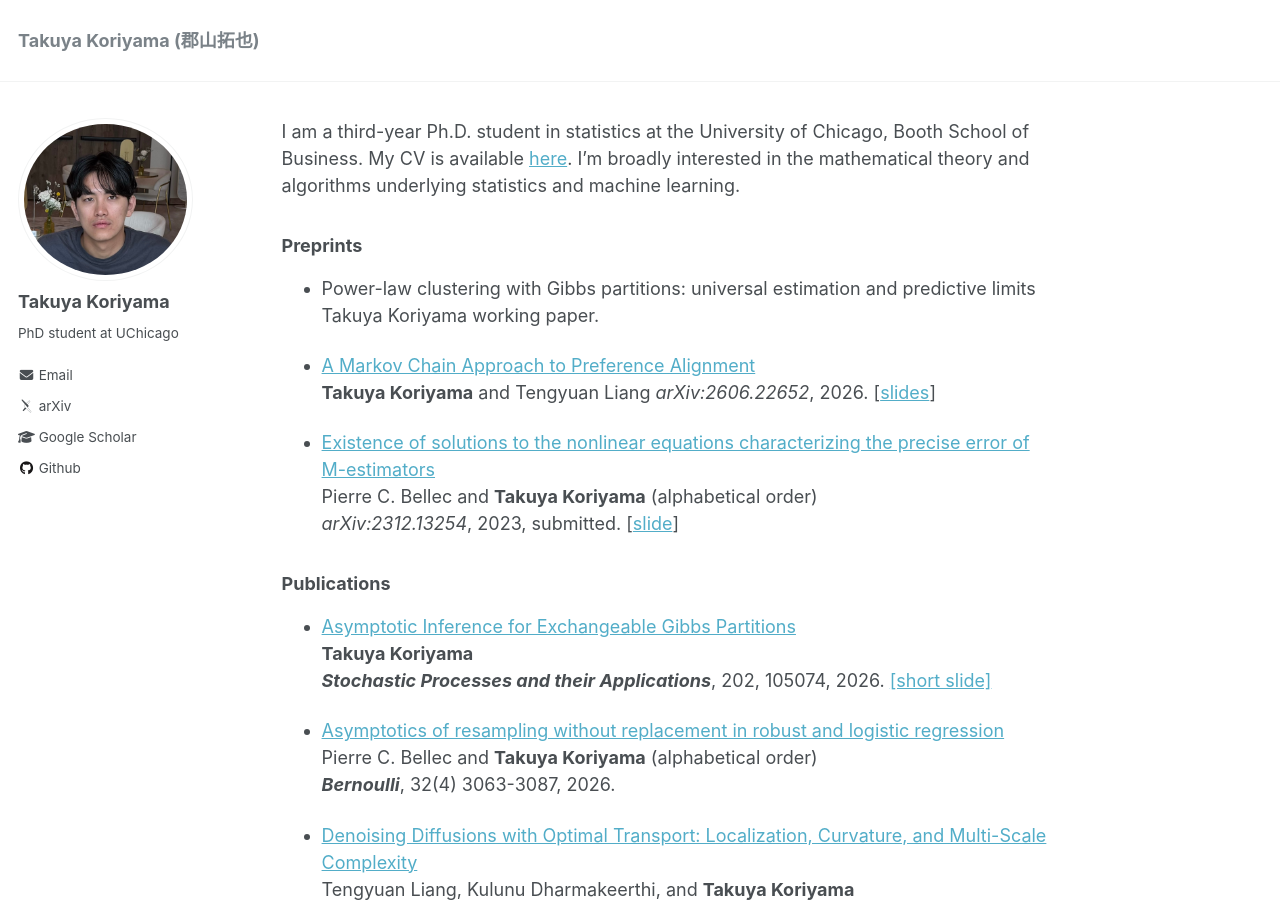
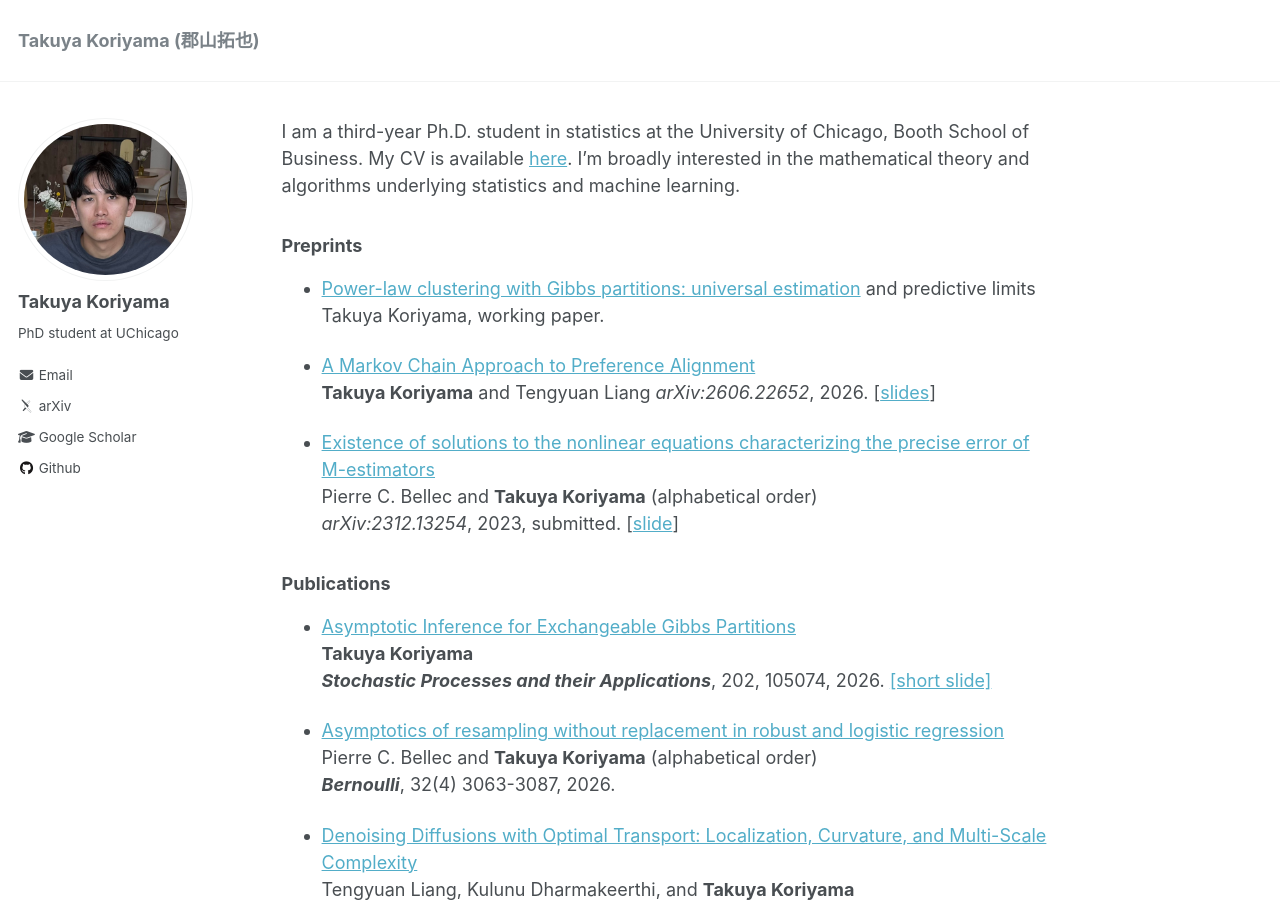
Before and after one commit to TakuyaKoriyama/takuyakoriyama.github.io, a Jekyll site: the page built from _pages/about.md, in a window 1280 px wide and 900 px high. Built offline with Jekyll 4.4.1, drawn with Linux system fonts in a browser that asks for light colours; some web fonts are replaced.

```diff
--- a/_pages/about.md
+++ b/_pages/about.md
@@ -19,10 +19,9 @@ My current research includes
 
 
 ### Preprints
-* Power-law clustering with Gibbs partitions: universal estimation
+* [Power-law clustering with Gibbs partitions: universal estimation]()
 and predictive limits
-Takuya Koriyama
-working paper.
+Takuya Koriyama, working paper.
 
 * [A Markov Chain Approach to Preference Alignment](https://arxiv.org/abs/2606.22652)\\
 __Takuya Koriyama__ and Tengyuan Liang
```
